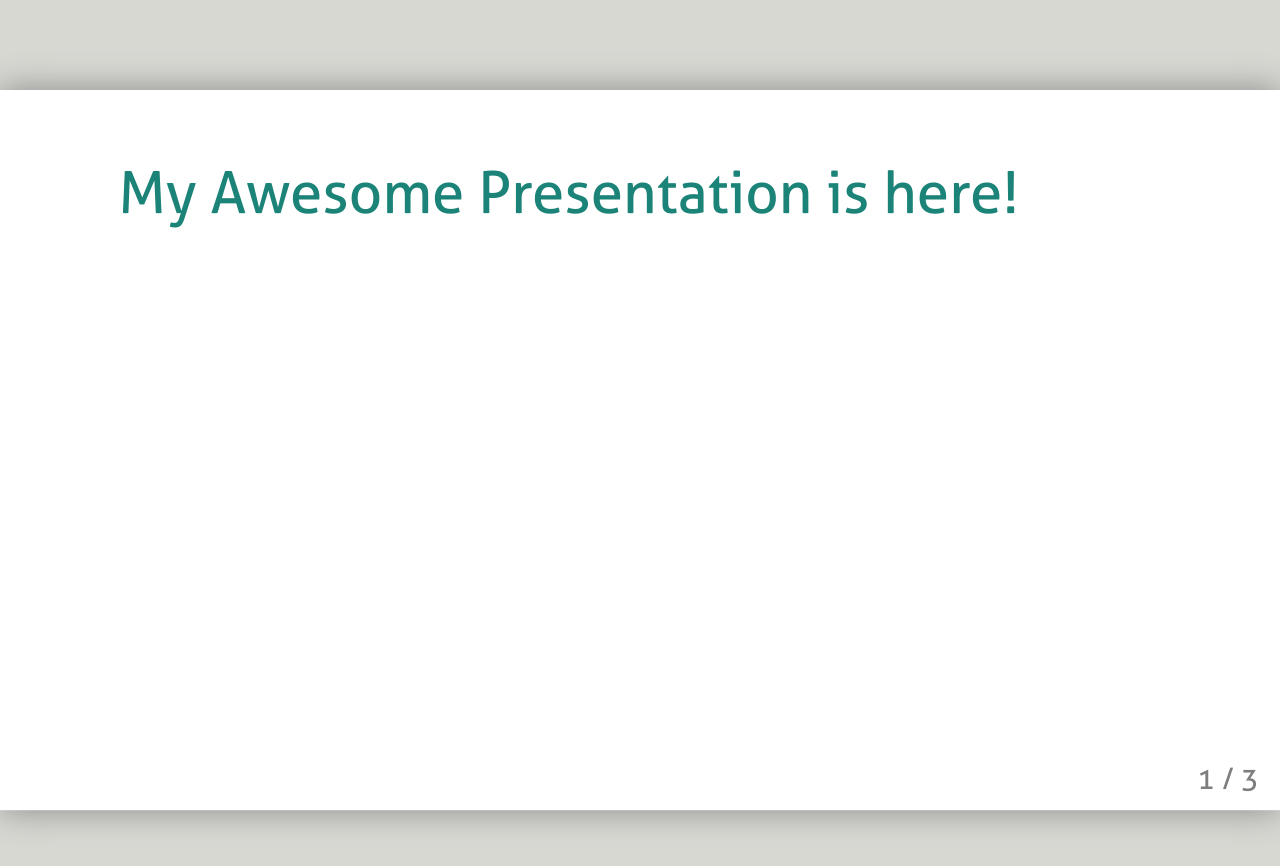
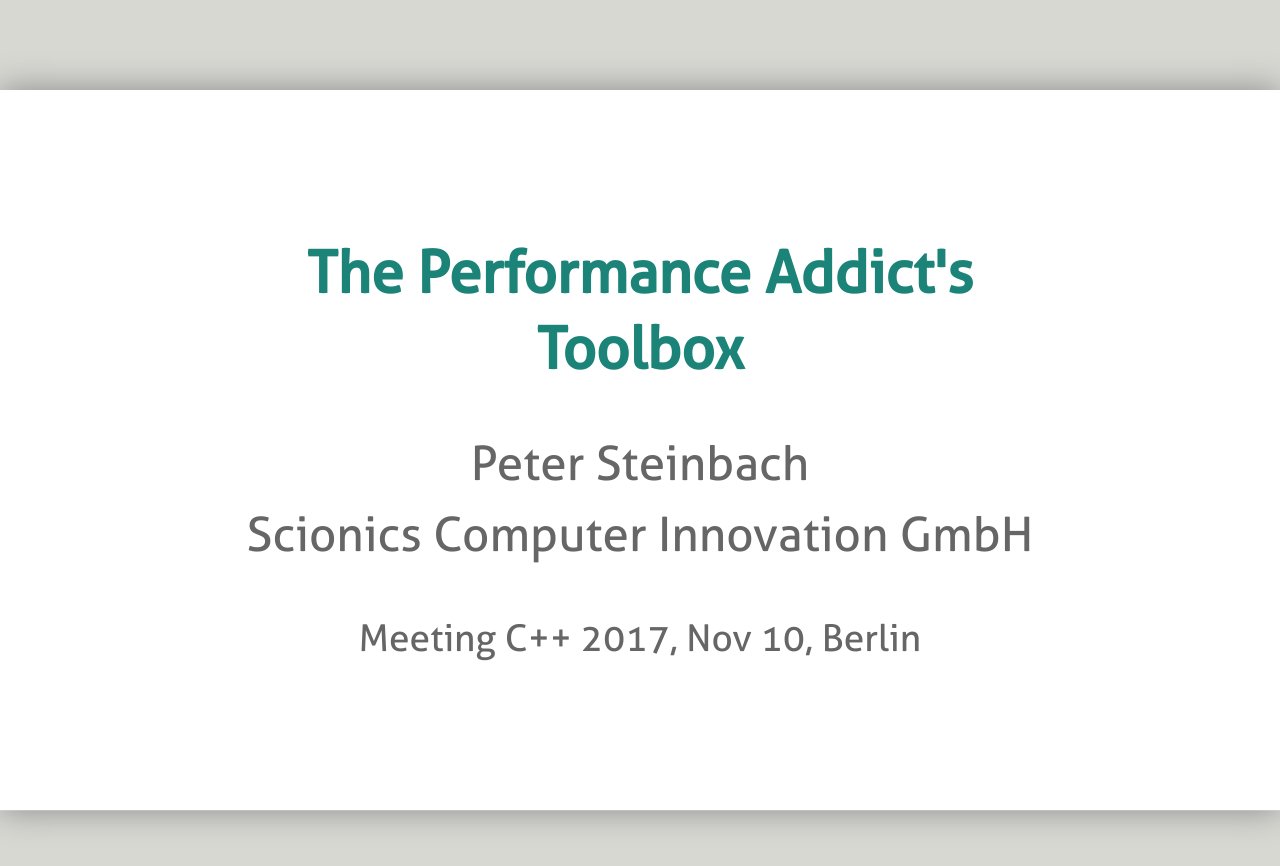
Before and after one commit to psteinb/meetingcpp2017, a Jekyll site: the page built from index.html, in a window 1280 px wide. Shown: the top 866 px of the page. Built offline with Jekyll 4.4.1, drawn with Linux system fonts in a browser that asks for light colours.

Commit message:
added initial text and title page

```diff
--- a/css/remark_specific.css
+++ b/css/remark_specific.css
@@ -11,16 +11,32 @@
     color: #1b8377;
 }
 
-.remark-code, .remark-inline-code {
+.remark-slide-content,.remark-code,.remark-inline-code {
+
     font-family: 'Aller Regular';
-}
+    font-size: 48px;
+    line-height: 1.5em;
 
-.remark-slide-content,.remark-code {
-    font-size: 28px;
 }
 
 .inverse { background: #111; color: #eee; text-shadow: 0 0 20px #f00;}
 .inverse a{color: #eee;}
+
+.title-slide .remark-slide-number {
+  display: none;
+}
+
+.title-slide h1 {
+    color: #1b8377;
+    font-weight: bold;
+    text-shadow: none;
+    /* margin-top: 150px; */
+}
+
+.title-slide h2, .title-slide h3 {
+  color: #666;
+  line-height: 1.5em;
+}
 
 /* @page { */
 /*     size: 1210px 681px; */
--- a/index.html
+++ b/index.html
@@ -1,16 +1,21 @@
 ---
 layout: remark_slides
-title: Default Presentation
+title: The Performance Addict's Toolbox
+name: Peter Steinbach
+date: 2017-11-10 14:30:00
 permalink: /
 ---
 
-# My Awesome Presentation is here!
+class: title-slide, center, middle
 
-???
+# The Performance Addict's Toolbox
 
-- tell interesting stories: Once upon a time!
+## Peter Steinbach <br> Scionics Computer Innovation GmbH
+### Meeting C++ 2017, Nov 10, Berlin
 
 ---
+
+class: middle
 
 # Agenda
 
```
Also changed, not shown: other parts of index.html (+8 -3 lines).
